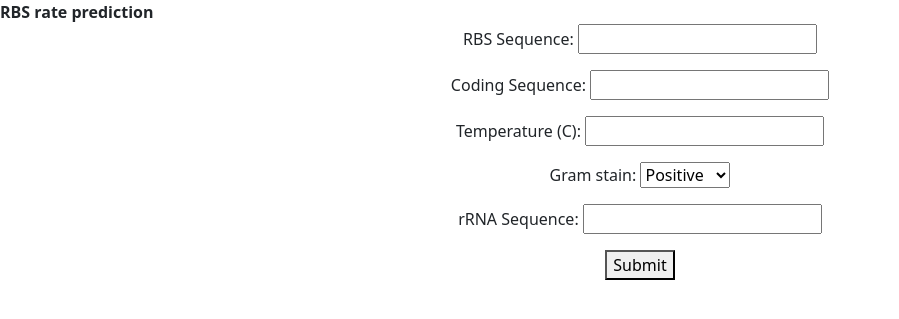
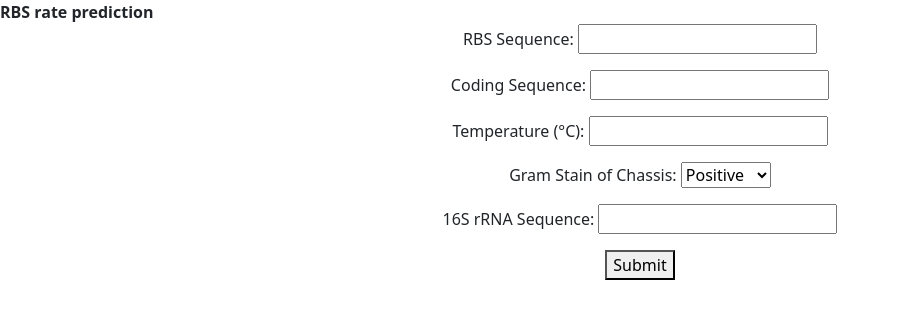
Before and after one commit to catdisk04/Synthopedia, a Django app: page /myapp/predict/ in a window 1280 px wide. Shown: the top 319 px of the page, without its empty margins (0-899 px from the left). Run offline with Django 4.2, Linux system fonts and the light colour scheme; parts of the project's set-up code (start-up, migrations or seed data) failed here and were passed over.

Commit message:
changed prompts

```diff
--- a/myapp/engine.py
+++ b/myapp/engine.py
@@ -12,8 +12,8 @@ def optimise(rbs_seq, target, temp, gram, cds_seq, rrna):
     # return {"result_seq": "AAAAAA", "achieved_rate": "10"}
 
 def predict(rbs_seq,temp, gram, cds_seq, rrna):
-    print("NEW INPUT")
-    print("rbs_seq, temp, gram, cds_seq, rrna,")
+    # print("NEW INPUT")
+    # print("rbs_seq, temp, gram, cds_seq, rrna,")
     print(rbs_seq, temp, gram, cds_seq, rrna, sep="\n")
     result = find_tir(gram, float(temp), rrna, rbs_seq, cds_seq)
     return {"result_rate": result}
--- a/myapp/forms.py
+++ b/myapp/forms.py
@@ -4,13 +4,13 @@ class Optimise_input(forms.Form):
     rbs_seq = forms.CharField(label="RBS Sequence")
     cds_seq = forms.CharField(label="Coding Sequence")
     target_rate = forms.DecimalField(label = "Target rate")
-    temp = forms.DecimalField(label="Temperature (C)")
-    gram = forms.ChoiceField(label="Gran stain", choices = [("1", "Positive"), ("2", "Negative")])
-    rrna = forms.CharField(label = "rRNA Sequence")
+    temp = forms.DecimalField(label="Temperature (°C)")
+    gram = forms.ChoiceField(label="Gran Stain of Chassis", choices = [("1", "Positive"), ("2", "Negative")])
+    rrna = forms.CharField(label = "16S rRNA Sequence")
 
 class Predict_input(forms.Form):
     rbs_seq = forms.CharField(label="RBS Sequence")
     cds_seq = forms.CharField(label="Coding Sequence")
-    temp = forms.DecimalField(label="Temperature (C)")
-    gram = forms.ChoiceField(label="Gram stain", choices = [("1", "Positive"), ("2", "Negative")])
-    rrna = forms.CharField(label = "rRNA Sequence")
+    temp = forms.DecimalField(label="Temperature (°C)")
+    gram = forms.ChoiceField(label="Gram Stain of Chassis", choices = [("1", "Positive"), ("2", "Negative")])
+    rrna = forms.CharField(label = "16S rRNA Sequence")
```
Also changed, not shown: myapp/templates/home.html (line endings or trailing spaces).
